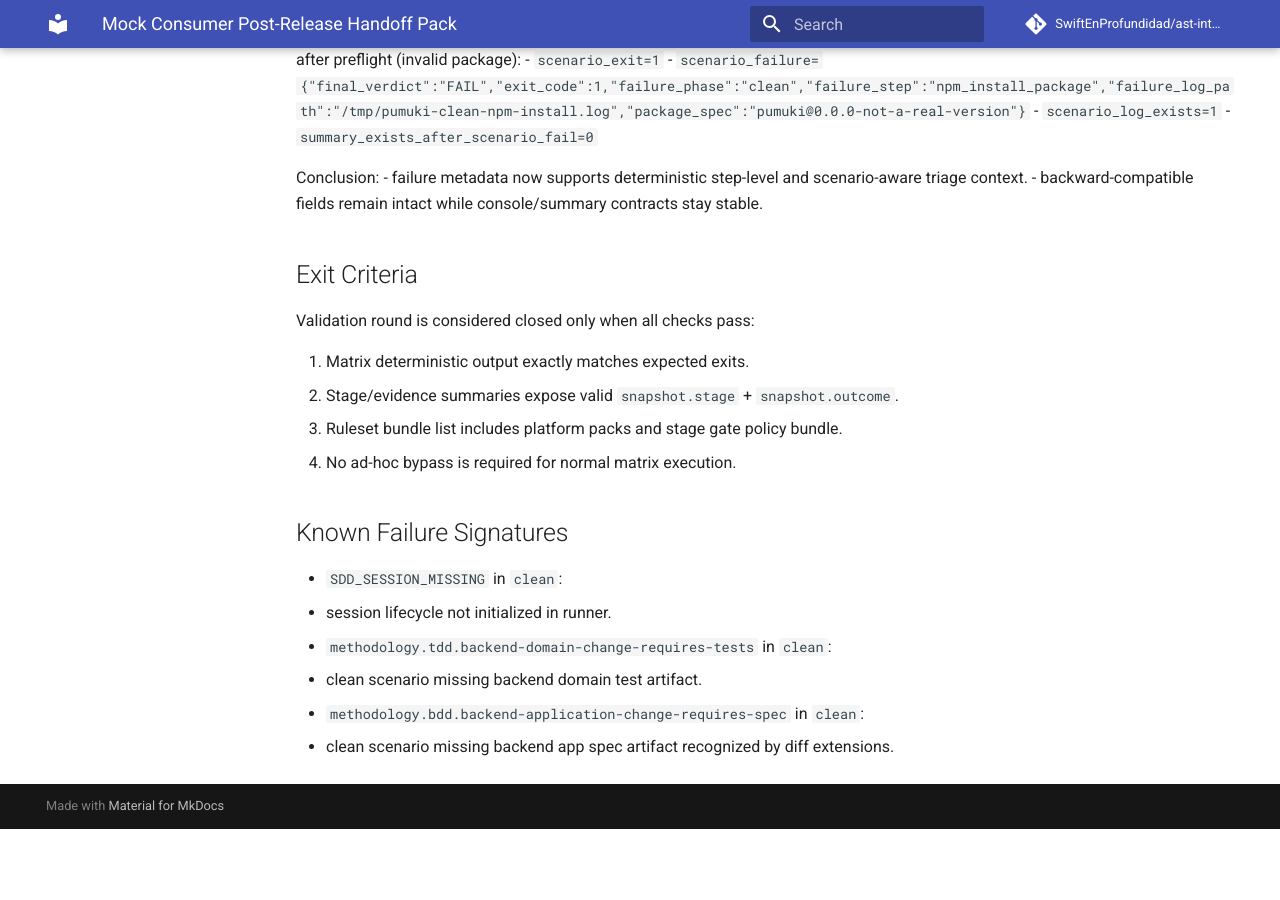
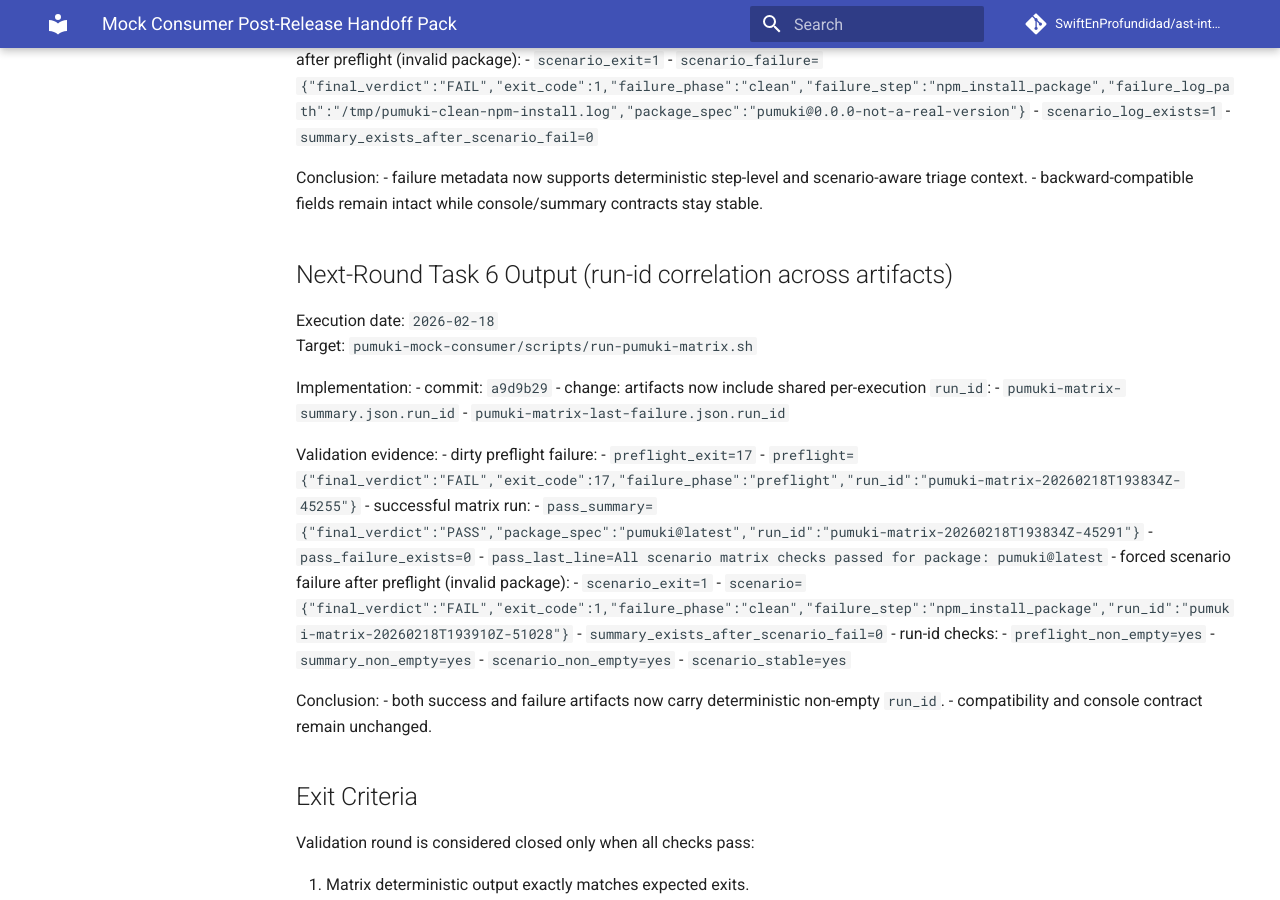
Before and after one commit to SwiftEnProfundidad/ast-intelligence-hooks, an MkDocs documentation site: the page built from docs/validation/mock-consumer-post-release-handoff-pack.md, in a window 1280 px wide and 900 px high, scrolled down 5803 px. Built offline with MkDocs 1.6.1 and Material for MkDocs 9.7.7, drawn with Linux system fonts in a browser that asks for light colours; comment, search, counter and statistics services are not loaded; before the commit the page ends 6632 px from its top, so only the background shows below that.

Commit message:
docs(validation): close task 6 run-id correlation evidence

```diff
--- a/docs/validation/mock-consumer-post-release-handoff-pack.md
+++ b/docs/validation/mock-consumer-post-release-handoff-pack.md
@@ -315,6 +315,39 @@ Conclusion:
 - failure metadata now supports deterministic step-level and scenario-aware triage context.
 - backward-compatible fields remain intact while console/summary contracts stay stable.
 
+## Next-Round Task 6 Output (run-id correlation across artifacts)
+
+Execution date: `2026-02-18`
+Target: `pumuki-mock-consumer/scripts/run-pumuki-matrix.sh`
+
+Implementation:
+- commit: `a9d9b29`
+- change: artifacts now include shared per-execution `run_id`:
+  - `pumuki-matrix-summary.json.run_id`
+  - `pumuki-matrix-last-failure.json.run_id`
+
+Validation evidence:
+- dirty preflight failure:
+  - `preflight_exit=17`
+  - `preflight={"final_verdict":"FAIL","exit_code":17,"failure_phase":"preflight","run_id":"pumuki-matrix-20260218T193834Z-45255"}`
+- successful matrix run:
+  - `pass_summary={"final_verdict":"PASS","package_spec":"pumuki@latest","run_id":"pumuki-matrix-20260218T193834Z-45291"}`
+  - `pass_failure_exists=0`
+  - `pass_last_line=All scenario matrix checks passed for package: pumuki@latest`
+- forced scenario failure after preflight (invalid package):
+  - `scenario_exit=1`
+  - `scenario={"final_verdict":"FAIL","exit_code":1,"failure_phase":"clean","failure_step":"npm_install_package","run_id":"pumuki-matrix-20260218T193910Z-51028"}`
+  - `summary_exists_after_scenario_fail=0`
+- run-id checks:
+  - `preflight_non_empty=yes`
+  - `summary_non_empty=yes`
+  - `scenario_non_empty=yes`
+  - `scenario_stable=yes`
+
+Conclusion:
+- both success and failure artifacts now carry deterministic non-empty `run_id`.
+- compatibility and console contract remain unchanged.
+
 ## Exit Criteria
 
 Validation round is considered closed only when all checks pass:
```
Also changed, not shown: docs/REFRACTOR_PROGRESS.md (+3 -1 lines), docs/validation/mock-consumer-next-round-scope.md (+7 -0 lines).
